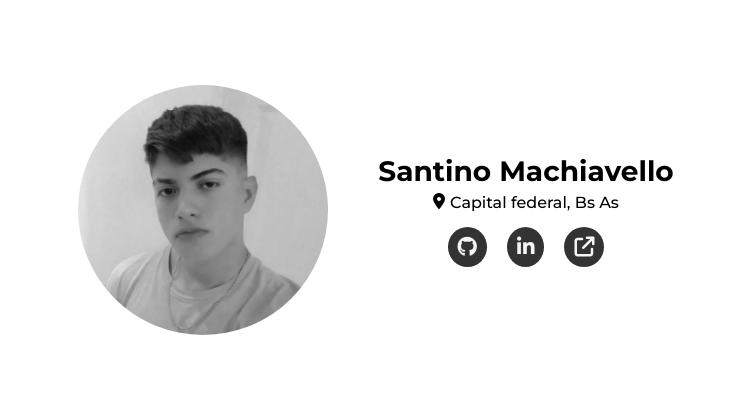
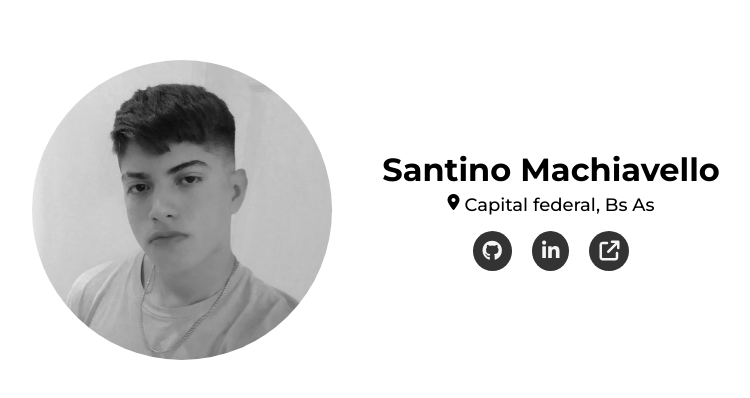
Before and after one commit to SantiMachia/myportfolio, a plain HTML site: page index.html in a window 1280 px wide. Shown: the part 190-588 px from the top of the page, without its empty margins (264-1014 px from the left). Drawn offline with Linux system fonts and the light colour scheme; a web font is replaced by a local one.

Commit message:
fix(home): change gap elements

```diff
--- a/sections-css/home.css
+++ b/sections-css/home.css
@@ -68,10 +68,11 @@ footer {
 .home {
     display: flex;
     flex-direction: column;
-    gap: 20px;
     padding: 20px;
     align-items: center;
     height: 100vh;
+    gap: 20px;
+
     justify-content: center;
 }
 
@@ -158,17 +159,23 @@ object-fit: cover;
 
     .home-text {}
 
-    .h1-home {}
+    .h1-home {
+        font-size: 32px;
+    }
 
     .location {}
 
     .location-icon {}
 
-    .location-p {}
+    .location-p {
+        font-size: 18px;
+    }
 
     .figure-img {}
 
-    .home-img {}
+    .home-img {
+        max-width: 300px;
+    }
 }
 
 @media(min-width: 1440px) {
--- a/style.css
+++ b/style.css
@@ -9,6 +9,7 @@
 body {
     margin: 0;
     font-family: 'Montserrat', sans-serif;
+    scroll-behavior: smooth;
 }
 
 *,
```
Also changed, not shown: index.html (+4 -0 lines).
